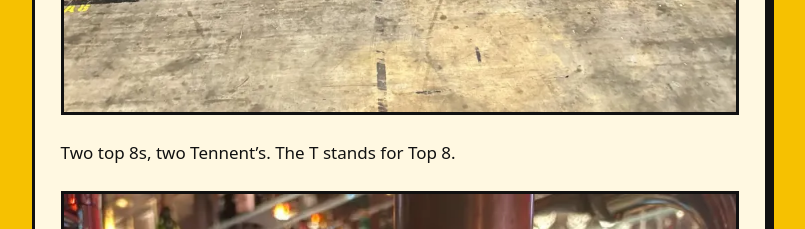
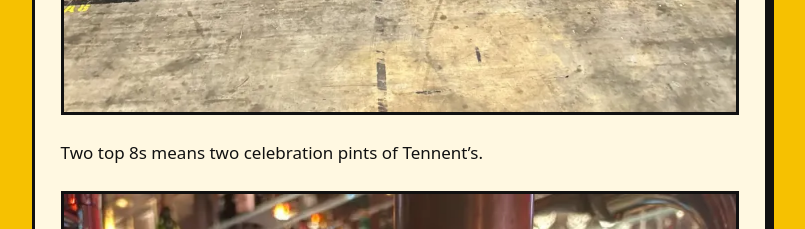
Before and after one commit to JanAdamiak/TeamTennents, an Astro site: page /blog/utrecht-report in a window 1280 px wide. Shown: the part 1940-2169 px from the top of the page, without its empty margins (88-893 px from the left). Built offline with nearby package versions, Linux system fonts and the light colour scheme; Astro itself is replaced by a stand-in of ours.

Commit message:
Changing wording

```diff
--- a/src/content/blog/utrecht-report.md
+++ b/src/content/blog/utrecht-report.md
@@ -16,7 +16,7 @@ And to **AllyG**, who made **top 8 in constructed**. Another big finish to add t
 
 ![AllyG and Good Fraser, our two top 8 players](/images/blog/utrecht-top8.webp)
 
-Two top 8s, two Tennent's. The T stands for Top 8.
+Two top 8s means two celebration pints of Tennent's.
 
 ![Two pints of Tennent's: Top 8 Limited and Top 8 Premier](/images/blog/top8-pints.webp)
 
```
